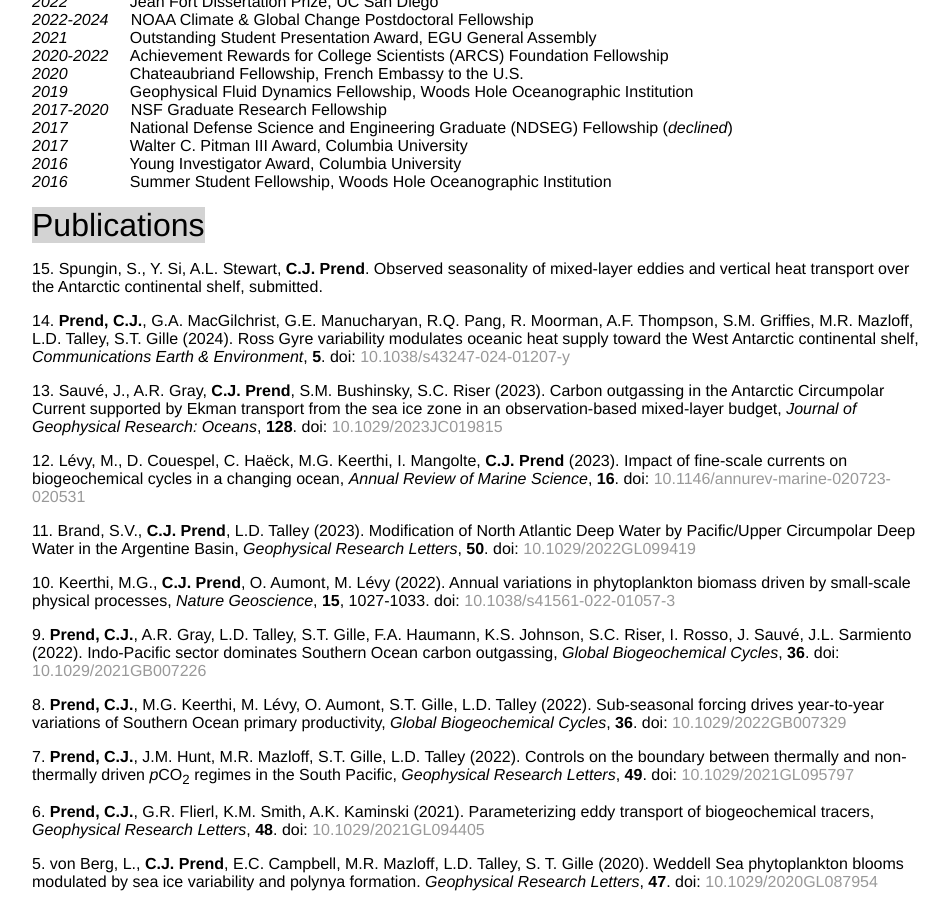
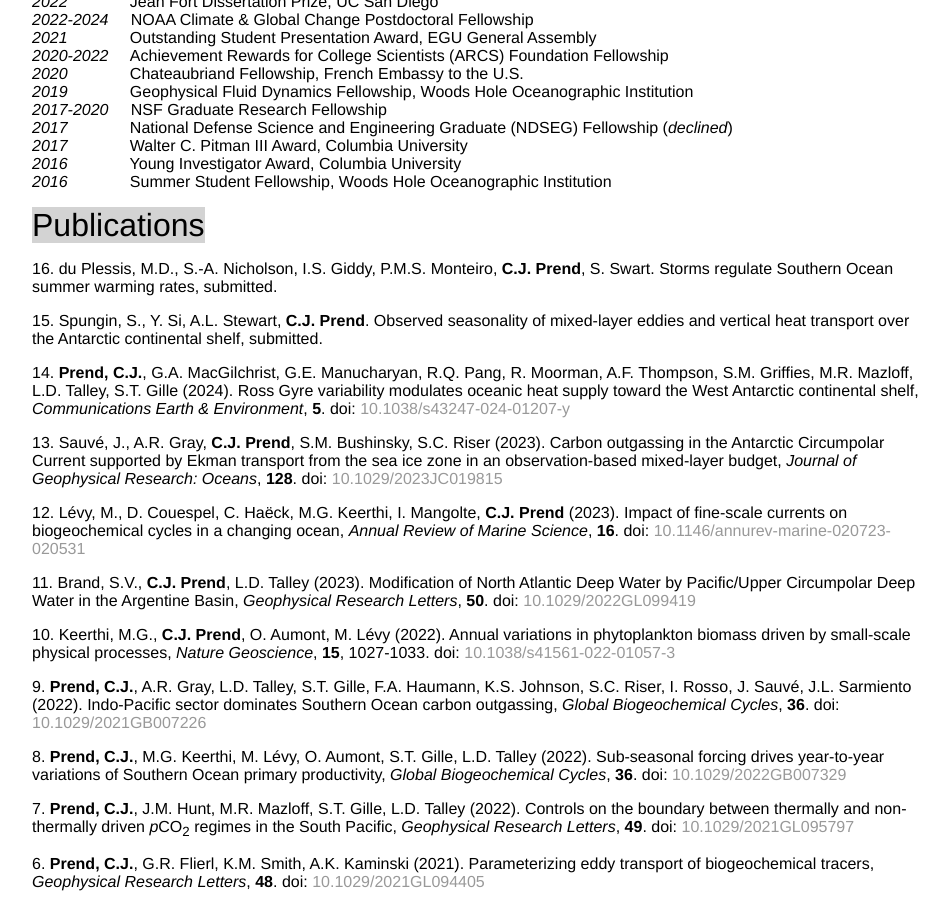
Before and after one commit to cprend/cprend.github.io, a Jekyll site: the page cv/index.html, which Jekyll copies as it is, in a window 1280 px wide and 900 px high, scrolled down 434 px. Shown: the whole window, without its empty margins (160-1109 px from the left). Built offline with Jekyll 4.4.1, drawn with Linux system fonts in a browser that asks for light colours.

Commit message:
Update index.html

```diff
--- a/cv/index.html
+++ b/cv/index.html
@@ -38,7 +38,7 @@
 		<em>2016</em> &nbsp;&nbsp;&nbsp;&nbsp;&nbsp;&nbsp;&nbsp;&nbsp;&nbsp;&nbsp;&nbsp;&nbsp; Young Investigator Award, Columbia University<br/>
 		<em>2016</em> &nbsp;&nbsp;&nbsp;&nbsp;&nbsp;&nbsp;&nbsp;&nbsp;&nbsp;&nbsp;&nbsp;&nbsp; Summer Student Fellowship, Woods Hole Oceanographic Institution</p>
 		<p1>Publications</p1>
-		<!-- <p>16. du Plessis, M.D., S.-A. Nicholson, I.S. Giddy, P.M.S. Monteiro, <b>C.J. Prend</b>, S. Swart. Storms regulate Southern Ocean summer warming rates, submitted.</p> -->
+		<p>16. du Plessis, M.D., S.-A. Nicholson, I.S. Giddy, P.M.S. Monteiro, <b>C.J. Prend</b>, S. Swart. Storms regulate Southern Ocean summer warming rates, submitted.</p>
 		<p>15. Spungin, S., Y. Si, A.L. Stewart, <b>C.J. Prend</b>. Observed seasonality of mixed-layer eddies and vertical heat transport over the Antarctic continental shelf, submitted.</p>
 		<p>14. <b>Prend, C.J.</b>, G.A. MacGilchrist, G.E. Manucharyan, R.Q. Pang, R. Moorman, A.F. Thompson, S.M. Griffies, M.R. Mazloff, L.D. Talley, S.T. Gille (2024). Ross Gyre variability modulates oceanic heat supply toward the West Antarctic continental shelf, <em>Communications Earth & Environment</em>, <b>5</b>. doi: <a href="https://www.nature.com/articles/s43247-024-01207-y">10.1038/s43247-024-01207-y</a></p></p>
 		<p>13. Sauv&eacute, J., A.R. Gray, <b>C.J. Prend</b>, S.M. Bushinsky, S.C. Riser (2023). Carbon outgassing in the Antarctic Circumpolar Current supported by Ekman transport from the sea ice zone in an observation-based mixed-layer budget, <em>Journal of Geophysical Research: Oceans</em>, <b>128</b>. doi: <a href="https://agupubs.onlinelibrary.wiley.com/doi/10.1029/2023JC019815">10.1029/2023JC019815</a></p></p>
```
